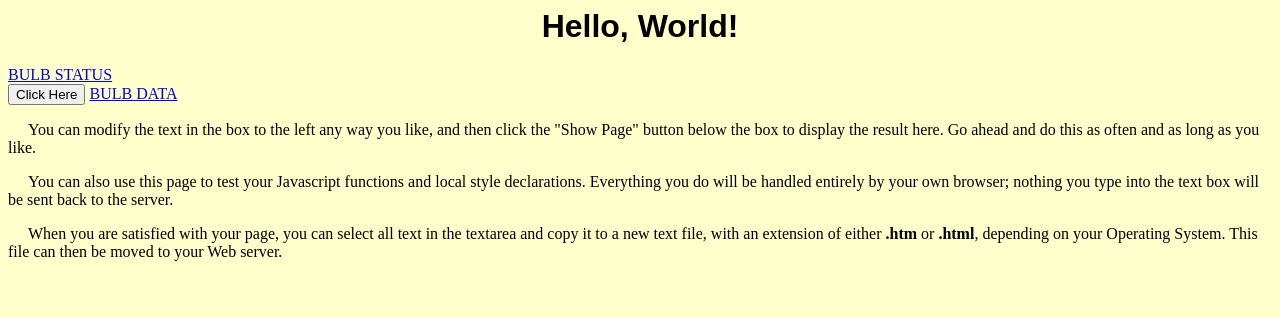
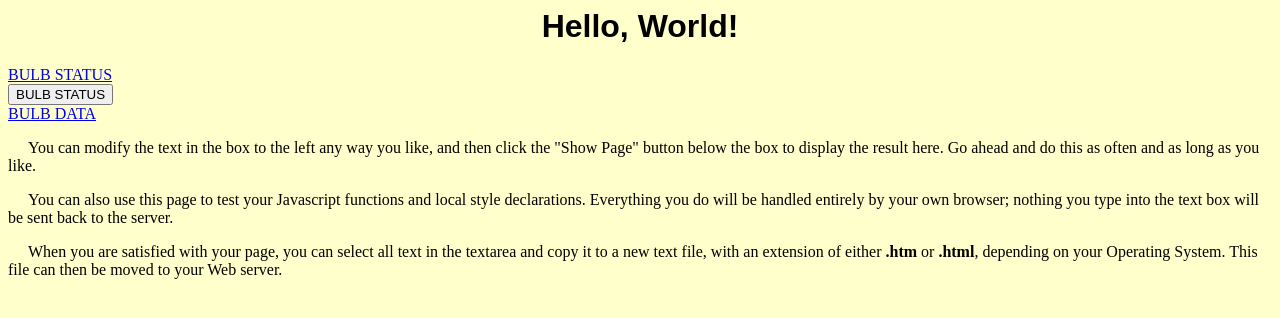
Before and after one commit to stheartsachu/employee, a Django app: template templates/home.html in a window 1280 px wide. Shown: the top 318 px of the page. Run offline with Django 3.2, Linux system fonts and the light colour scheme; the template is opened without the code that fills it, so the values that code supplies are empty.

Commit message:
commit-19

```diff
--- a/templates/home.html
+++ b/templates/home.html
@@ -16,7 +16,7 @@ p	{text-indent:20px;
 <h1>Hello, World!</h1>
 {% csrf_token %}
 <a href="{% url 'bulb_status' %}">BULB STATUS </a><br>
-<button onclick="window.location.href = 'https://immense-castle-47898.herokuapp.com/bulb_status';">Click Here</button>
+<button onclick="window.location.href = 'https://immense-castle-47898.herokuapp.com/bulb_status';">BULB STATUS</button><br>
 
 <a href="https://immense-castle-47898.herokuapp.com/api/bulb_data/">BULB DATA </a><br>
 
```
